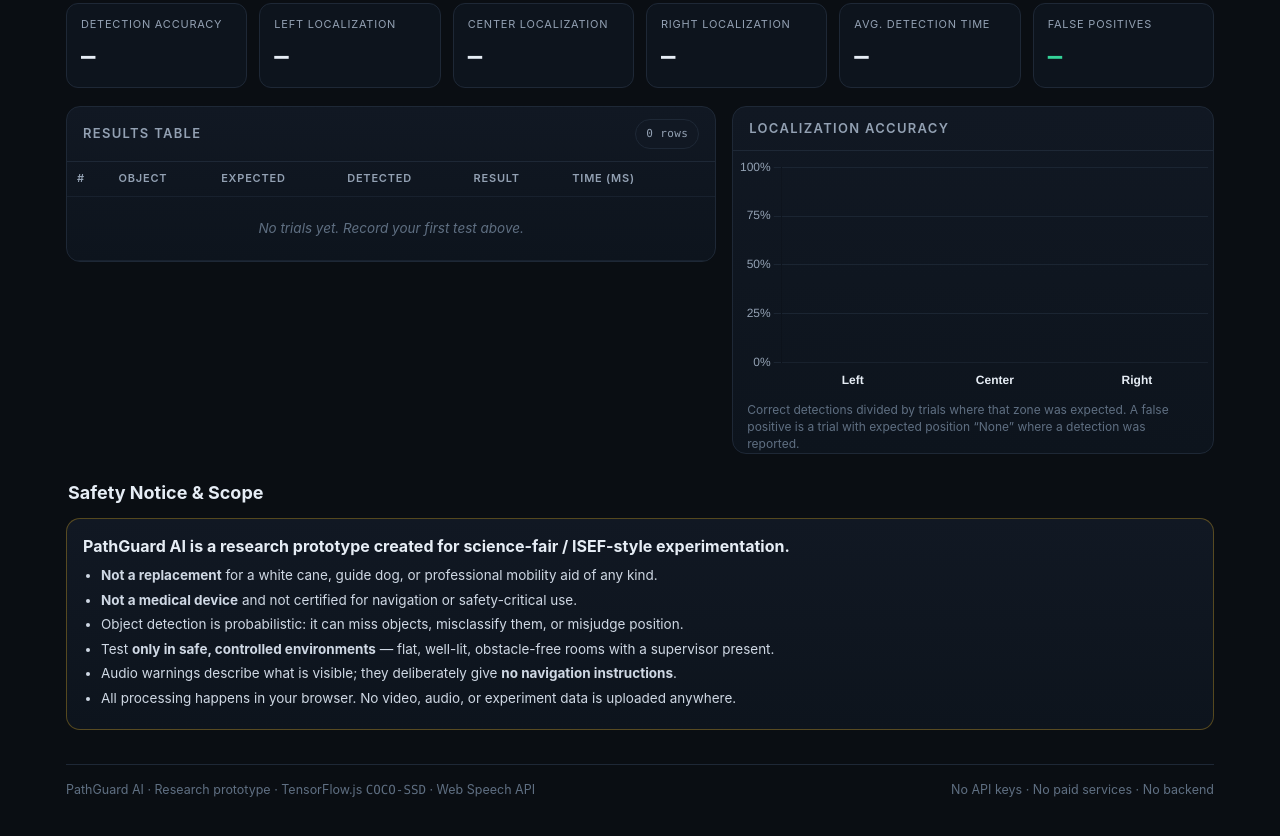
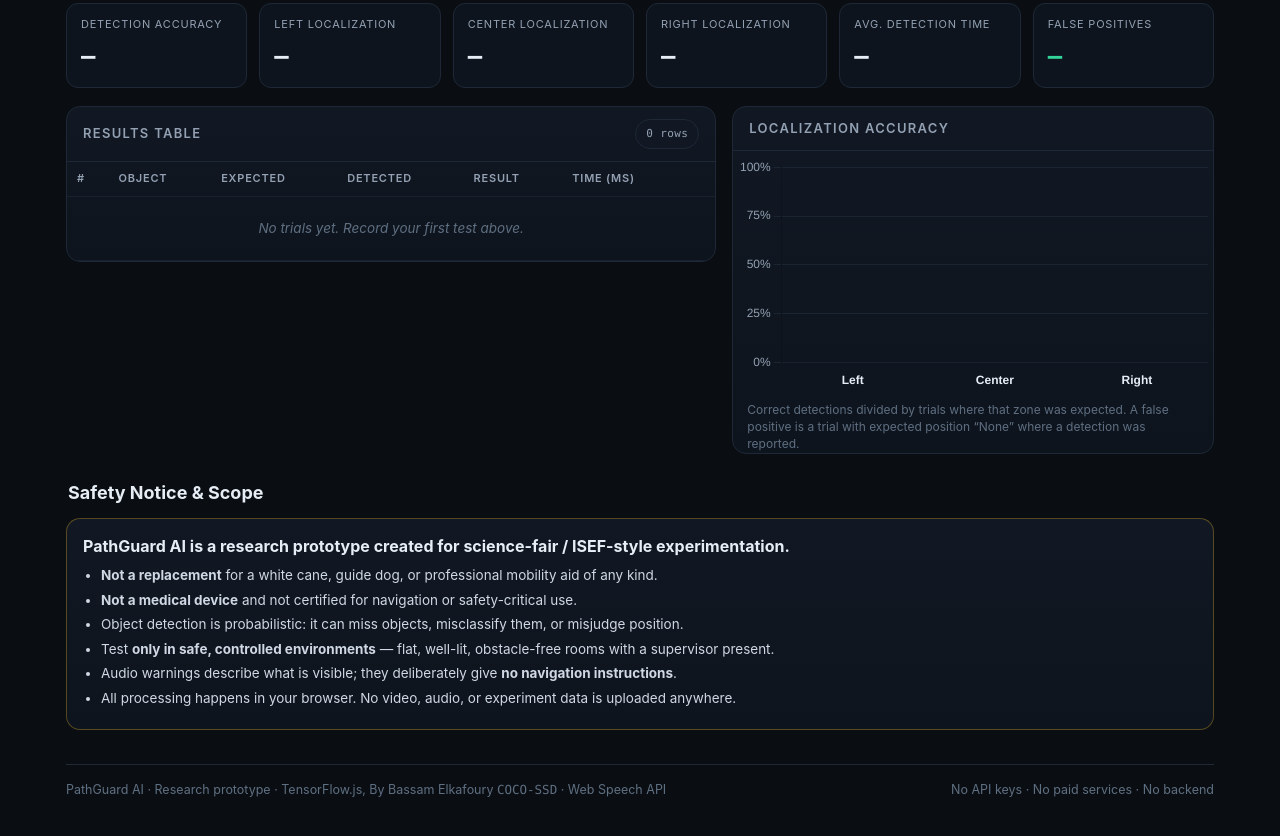
Before and after one commit to Zezo-Elkafoury/PathGuard-AI, a plain HTML site: page index.html in a window 1280 px wide. Shown: the part 1461-2297 px from the top of the page. Drawn offline with nearby package versions, Linux system fonts and the light colour scheme.

Commit message:
Update footer with author name

```diff
--- a/index.html
+++ b/index.html
@@ -522,7 +522,7 @@ footer{margin-top:34px;padding-top:16px;border-top:1px solid var(--border);color
   </section>
 
   <footer>
-    <span>PathGuard AI · Research prototype · TensorFlow.js <span class="mono">COCO-SSD</span> · Web Speech API</span>
+    <span>PathGuard AI · Research prototype · TensorFlow.js, By Bassam Elkafoury <span class="mono">COCO-SSD</span> · Web Speech API</span>
     <span>No API keys · No paid services · No backend</span>
   </footer>
 </div>
```
